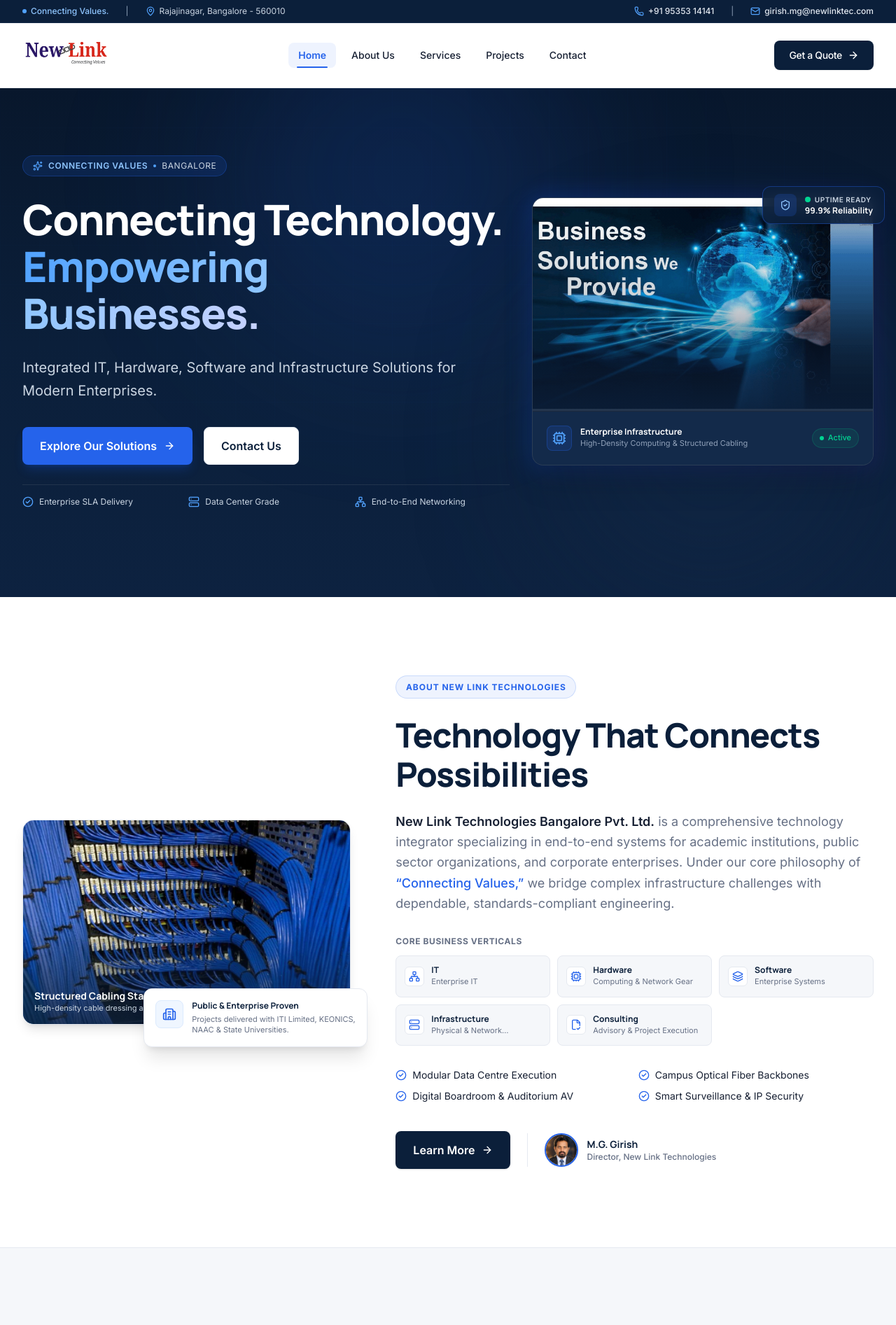
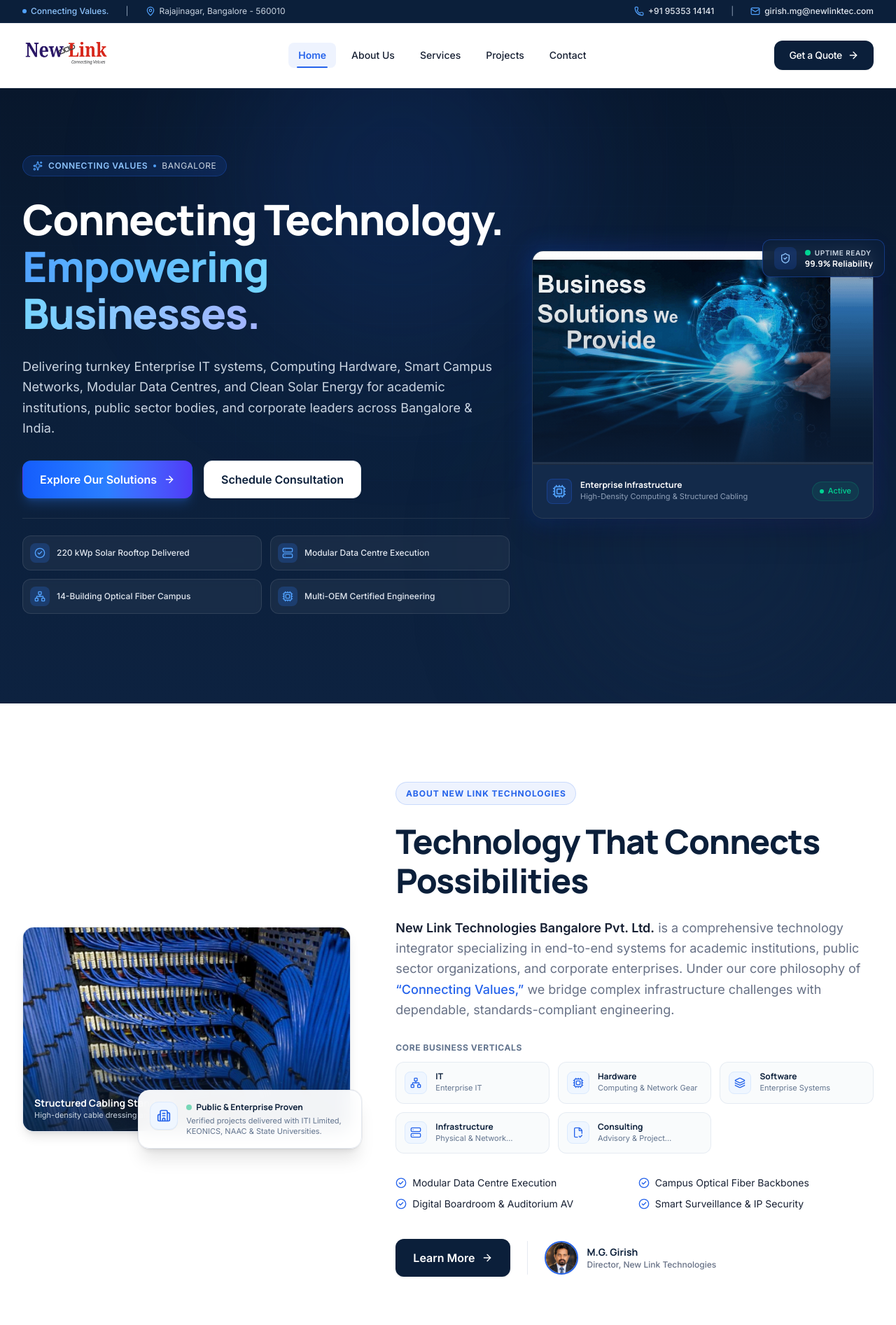
Before and after one commit to ragul-genz/bengalore.pvt, a Next.js app: page / in a window 1280 px wide. Shown: the top 1893 px of the page at 70% size. Built offline with nearby package versions, Linux system fonts and the light colour scheme.

Commit message:
feat(ui): elevate design system, color harmony, and corporate content across homepage and components

```diff
--- a/src/app/globals.css
+++ b/src/app/globals.css
@@ -242,7 +242,7 @@
   font-weight: 600;
   font-size: 0.9375rem;
   padding: 0.6875rem 1.375rem;
-  border-radius: 0.5rem;
+  border-radius: 0.75rem;
   border: 1px solid transparent;
   transition: all 0.2s cubic-bezier(0.16, 1, 0.3, 1);
   box-shadow: 0 1px 2px rgba(11, 31, 58, 0.08);
@@ -250,8 +250,8 @@
 
 .btn-primary:hover {
   background-color: var(--color-brand-darkNavy);
-  box-shadow: 0 4px 12px rgba(11, 31, 58, 0.15);
-  transform: translateY(-1px);
+  box-shadow: 0 8px 20px rgba(11, 31, 58, 0.18);
+  transform: translateY(-1.5px);
 }
 
 .btn-secondary {
@@ -263,16 +263,16 @@
   font-weight: 600;
   font-size: 0.9375rem;
   padding: 0.6875rem 1.375rem;
-  border-radius: 0.5rem;
+  border-radius: 0.75rem;
   border: 1px solid transparent;
   transition: all 0.2s cubic-bezier(0.16, 1, 0.3, 1);
-  box-shadow: 0 1px 2px rgba(37, 99, 235, 0.15);
+  box-shadow: 0 4px 14px rgba(37, 99, 235, 0.2);
 }
 
 .btn-secondary:hover {
   background-color: var(--color-brand-blueHover);
-  box-shadow: 0 4px 14px rgba(37, 99, 235, 0.25);
-  transform: translateY(-1px);
+  box-shadow: 0 8px 24px rgba(37, 99, 235, 0.35);
+  transform: translateY(-1.5px);
 }
 
 .btn-outline {
@@ -284,7 +284,7 @@
   font-weight: 600;
   font-size: 0.9375rem;
   padding: 0.6875rem 1.375rem;
-  border-radius: 0.5rem;
+  border-radius: 0.75rem;
   border: 1px solid rgba(11, 31, 58, 0.2);
   transition: all 0.2s cubic-bezier(0.16, 1, 0.3, 1);
 }
@@ -300,25 +300,25 @@
 .corporate-card {
   background-color: #FFFFFF;
   border: 1px solid var(--color-brand-border);
-  border-radius: 0.75rem;
+  border-radius: 1rem;
   padding: 1.75rem;
-  box-shadow: 0 1px 3px 0 rgba(11, 31, 58, 0.03), 0 1px 2px -1px rgba(11, 31, 58, 0.03);
+  box-shadow: 0 2px 8px 0 rgba(11, 31, 58, 0.04);
   transition: all 0.25s cubic-bezier(0.16, 1, 0.3, 1);
 }
 
 .corporate-card:hover {
-  border-color: rgba(37, 99, 235, 0.35);
-  box-shadow: 0 12px 28px -6px rgba(11, 31, 58, 0.08), 0 6px 12px -4px rgba(11, 31, 58, 0.03);
-  transform: translateY(-2px);
+  border-color: rgba(37, 99, 235, 0.4);
+  box-shadow: 0 16px 36px -8px rgba(11, 31, 58, 0.1), 0 4px 12px -2px rgba(37, 99, 235, 0.06);
+  transform: translateY(-3px);
 }
 
 .corporate-card-navy {
   background-color: var(--color-brand-navy);
-  border: 1px solid var(--color-brand-darkNavy);
-  border-radius: 0.75rem;
+  border: 1px solid rgba(59, 130, 246, 0.25);
+  border-radius: 1rem;
   padding: 1.75rem;
   color: #FFFFFF;
-  box-shadow: 0 4px 20px rgba(0, 0, 0, 0.2);
+  box-shadow: 0 10px 30px rgba(0, 0, 0, 0.25);
   transition: all 0.25s cubic-bezier(0.16, 1, 0.3, 1);
 }
 
--- a/src/components/common/Button.tsx
+++ b/src/components/common/Button.tsx
@@ -37,19 +37,19 @@ export const Button = React.forwardRef<
     ref
   ) => {
     const baseStyles =
-      "inline-flex items-center justify-center font-medium transition-all duration-200 select-none rounded-lg focus-visible:outline-none focus-visible:ring-2 focus-visible:ring-brand-blue focus-visible:ring-offset-2 disabled:opacity-50 disabled:pointer-events-none active:scale-[0.99]";
+      "inline-flex items-center justify-center font-medium transition-all duration-200 select-none rounded-xl focus-visible:outline-none focus-visible:ring-2 focus-visible:ring-brand-blue focus-visible:ring-offset-2 disabled:opacity-50 disabled:pointer-events-none hover:scale-[1.01] active:scale-[0.98]";
 
     const variantStyles = {
       primary:
-        "bg-brand-navy text-white hover:bg-brand-darkNavy shadow-xs hover:shadow-sm border border-transparent",
+        "bg-brand-navy text-white hover:bg-brand-darkNavy shadow-xs hover:shadow-md border border-transparent",
       secondary:
-        "bg-brand-blue text-white hover:bg-brand-blueHover shadow-xs hover:shadow-sm border border-transparent",
+        "bg-brand-blue text-white hover:bg-brand-blueHover shadow-md shadow-blue-600/20 hover:shadow-lg hover:shadow-blue-600/30 border border-transparent",
       outline:
-        "border border-brand-navy/20 text-brand-navy bg-transparent hover:bg-brand-navy/5 hover:border-brand-navy/40",
+        "border border-slate-300 text-brand-navy bg-white hover:bg-slate-50 hover:border-brand-blue/50 shadow-2xs",
       ghost:
-        "text-brand-navy bg-transparent hover:bg-brand-navy/5 border border-transparent",
+        "text-brand-navy bg-transparent hover:bg-slate-100/80 border border-transparent",
       white:
-        "bg-white text-brand-navy hover:bg-zinc-50 border border-slate-200 shadow-xs hover:shadow-sm",
+        "bg-white text-brand-navy hover:bg-slate-50 border border-slate-200 shadow-sm hover:shadow-md",
     };
 
     const sizeStyles = {
--- a/src/components/home/AboutPreview.tsx
+++ b/src/components/home/AboutPreview.tsx
@@ -84,17 +84,20 @@ export function AboutPreview() {
               </div>
 
               {/* Floating Verified Capability Card */}
-              <div className="mt-4 sm:mt-0 sm:absolute sm:-bottom-8 sm:-right-6 bg-white rounded-xl border border-brand-border p-4 shadow-xl max-w-xs">
+              <div className="mt-4 sm:mt-0 sm:absolute sm:-bottom-6 sm:-right-4 bg-white/95 backdrop-blur-md rounded-2xl border border-brand-border p-4 shadow-xl max-w-xs ring-1 ring-slate-900/5">
                 <div className="flex items-start gap-3">
-                  <div className="w-10 h-10 rounded-lg bg-blue-50 border border-blue-100 flex items-center justify-center text-brand-blue shrink-0">
+                  <div className="w-10 h-10 rounded-xl bg-blue-50 border border-blue-100 flex items-center justify-center text-brand-blue shrink-0 shadow-2xs">
                     <Building2 className="w-5 h-5" />
                   </div>
                   <div className="space-y-1">
-                    <p className="text-xs font-bold text-brand-navy font-heading">
-                      Public & Enterprise Proven
-                    </p>
-                    <p className="text-[11px] text-brand-secondary leading-snug">
-                      Projects delivered with ITI Limited, KEONICS, NAAC & State Universities.
+                    <div className="flex items-center gap-1.5">
+                      <span className="w-2 h-2 rounded-full bg-emerald-500 animate-pulse" />
+                      <p className="text-xs font-bold text-brand-navy font-heading">
+                        Public & Enterprise Proven
+                      </p>
+                    </div>
+                    <p className="text-[11px] text-slate-500 leading-snug">
+                      Verified projects delivered with ITI Limited, KEONICS, NAAC & State Universities.
                     </p>
                   </div>
                 </div>
@@ -142,25 +145,25 @@ export function AboutPreview() {
 
             {/* 5 Core Business Categories */}
             <motion.div variants={itemVariants} className="space-y-3 pt-2">
-              <p className="text-xs font-bold uppercase tracking-wider text-brand-secondary">
+              <p className="text-xs font-bold uppercase tracking-wider text-slate-500">
                 Core Business Verticals
               </p>
-              <div className="grid grid-cols-1 sm:grid-cols-2 md:grid-cols-3 gap-2.5">
+              <div className="grid grid-cols-1 sm:grid-cols-2 md:grid-cols-3 gap-3">
                 {COMPANY_DETAILS.categories.map((cat) => (
                   <div
                     key={cat.title}
-                    className="flex items-center gap-2.5 p-3 rounded-lg border border-brand-border bg-brand-lightBg hover:border-brand-blue/40 transition-colors"
+                    className="flex items-center gap-3 p-3 rounded-xl border border-slate-200/80 bg-slate-50/80 hover:bg-white hover:border-blue-500/40 hover:shadow-md transition-all duration-200 group"
                   >
-                    <div className="w-7 h-7 rounded-md bg-white border border-brand-border flex items-center justify-center shrink-0">
-                      {categoryIcons[cat.title] || (
-                        <CheckCircle2 className="w-4 h-4 text-brand-blue" />
-                      )}
+                    <div className="w-8 h-8 rounded-lg bg-blue-50 border border-blue-100 flex items-center justify-center shrink-0 transition-colors group-hover:bg-blue-600">
+                      <span className="text-brand-blue group-hover:text-white transition-colors">
+                        {categoryIcons[cat.title] || <CheckCircle2 className="w-4 h-4" />}
+                      </span>
                     </div>
                     <div>
-                      <p className="text-xs font-bold text-brand-navy font-heading">
+                      <p className="text-xs font-bold text-brand-navy font-heading group-hover:text-brand-blue transition-colors">
                         {cat.title}
                       </p>
-                      <p className="text-[11px] text-brand-secondary line-clamp-1">
+                      <p className="text-[11px] text-slate-500 line-clamp-1">
                         {cat.tag}
                       </p>
                     </div>
--- a/src/components/home/CtaSection.tsx
+++ b/src/components/home/CtaSection.tsx
@@ -26,8 +26,9 @@ export function CtaSection() {
           </h2>
 
           <p className="text-base sm:text-lg text-slate-300 leading-relaxed font-normal max-w-2xl mx-auto">
-            Looking for reliable IT and infrastructure solutions? Connect with our team to
-            discuss your requirements.
+            From turnkey modular data centres to campus optical fiber backbones, boardroom AV systems,
+            and enterprise hardware procurement — our engineering team in Rajajinagar, Bangalore is ready
+            to assess your infrastructure requirements.
           </p>
 
           {/* Action Buttons */}
@@ -36,8 +37,8 @@ export function CtaSection() {
               variant="secondary"
               size="lg"
               href="/contact"
-              rightIcon={<ArrowRight className="w-4 h-4" />}
-              className="w-full sm:w-auto font-semibold shadow-xl shadow-blue-600/25"
+              rightIcon={<ArrowRight className="w-4 h-4 transition-transform group-hover:translate-x-1" />}
+              className="w-full sm:w-auto font-semibold bg-linear-to-r from-blue-600 via-blue-500 to-indigo-600 hover:from-blue-500 hover:to-indigo-500 text-white shadow-xl shadow-blue-600/30 rounded-xl"
             >
               Get in Touch
             </Button>
@@ -47,7 +48,7 @@ export function CtaSection() {
               size="lg"
               href={`tel:${COMPANY_DETAILS.contact.phone}`}
               leftIcon={<Phone className="w-4 h-4 text-brand-navy" />}
-              className="w-full sm:w-auto font-semibold"
+              className="w-full sm:w-auto font-semibold rounded-xl shadow-sm hover:shadow-md"
             >
               Call Our Team
             </Button>
--- a/src/components/home/Hero.tsx
+++ b/src/components/home/Hero.tsx
@@ -89,10 +89,10 @@ export function Hero() {
             {/* Main Heading */}
             <motion.h1
               variants={itemVariants}
-              className="font-heading text-3xl sm:text-4xl md:text-5xl lg:text-6xl font-extrabold tracking-tight text-white leading-[1.12]"
+              className="font-heading text-3xl sm:text-4xl md:text-5xl lg:text-6xl font-extrabold tracking-tight leading-[1.12]"
             >
-              <span className="text-white">Connecting Technology.</span>{" "}
-              <span className="text-transparent bg-clip-text bg-linear-to-r from-blue-400 via-blue-300 to-indigo-200">
+              <span className="text-white block sm:inline">Connecting Technology.</span>{" "}
+              <span className="text-transparent bg-clip-text bg-linear-to-r from-blue-400 via-sky-300 to-indigo-300">
                 Empowering Businesses.
               </span>
             </motion.h1>
@@ -100,22 +100,24 @@ export function Hero() {
             {/* Description */}
             <motion.p
               variants={itemVariants}
-              className="text-base sm:text-lg md:text-xl text-slate-300 max-w-2xl font-normal leading-relaxed"
+              className="text-base sm:text-lg text-slate-300 max-w-2xl font-normal leading-relaxed"
             >
-              Integrated IT, Hardware, Software and Infrastructure Solutions for Modern Enterprises.
+              Delivering turnkey Enterprise IT systems, Computing Hardware, Smart Campus Networks,
+              Modular Data Centres, and Clean Solar Energy for academic institutions, public sector bodies,
+              and corporate leaders across Bangalore & India.
             </motion.p>
 
             {/* CTA Buttons */}
             <motion.div
               variants={itemVariants}
-              className="flex flex-col sm:flex-row items-stretch sm:items-center gap-4 pt-2"
+              className="flex flex-col sm:flex-row items-stretch sm:items-center gap-4 pt-1"
             >
               <Button
                 variant="secondary"
                 size="lg"
                 href="/services"
-                rightIcon={<ArrowRight className="w-4 h-4" />}
-                className="shadow-lg shadow-blue-600/20 font-semibold"
+                rightIcon={<ArrowRight className="w-4 h-4 transition-transform group-hover:translate-x-1" />}
+                className="bg-linear-to-r from-blue-600 via-blue-500 to-indigo-600 hover:from-blue-500 hover:to-indigo-500 text-white shadow-lg shadow-blue-500/25 hover:shadow-blue-500/40 rounded-xl font-semibold transition-all duration-200"
               >
                 Explore Our Solutions
               </Button>
@@ -124,28 +126,40 @@ export function Hero() {
                 variant="white"
                 size="lg"
                 href="/contact"
-                className="font-semibold"
+                className="rounded-xl font-semibold shadow-sm hover:shadow-md transition-all duration-200"
               >
-                Contact Us
+                Schedule Consultation
               </Button>
             </motion.div>
 
             {/* Enterprise Highlights / Trust Pillars */}
             <motion.div
               variants={itemVariants}
-              className="pt-4 border-t border-slate-700/60 grid grid-cols-2 sm:grid-cols-3 gap-4 text-xs text-slate-300"
+              className="pt-6 border-t border-slate-700/60 grid grid-cols-1 sm:grid-cols-2 gap-3 text-xs text-slate-300"
             >
-              <div className="flex items-center gap-2">
-                <CheckCircle2 className="w-4 h-4 text-blue-400 shrink-0" />
-                <span>Enterprise SLA Delivery</span>
+              <div className="flex items-center gap-2.5 p-2.5 rounded-xl bg-white/5 border border-white/10 backdrop-blur-xs">
+                <div className="w-7 h-7 rounded-lg bg-blue-500/20 text-blue-400 flex items-center justify-center shrink-0">
+                  <CheckCircle2 className="w-4 h-4" />
+                </div>
+                <span className="font-medium text-slate-200">220 kWp Solar Rooftop Delivered</span>
               </div>
-              <div className="flex items-center gap-2">
-                <Server className="w-4 h-4 text-blue-400 shrink-0" />
-                <span>Data Center Grade</span>
+              <div className="flex items-center gap-2.5 p-2.5 rounded-xl bg-white/5 border border-white/10 backdrop-blur-xs">
+                <div className="w-7 h-7 rounded-lg bg-blue-500/20 text-blue-400 flex items-center justify-center shrink-0">
+                  <Server className="w-4 h-4" />
+                </div>
+                <span className="font-medium text-slate-200">Modular Data Centre Execution</span>
               </div>
-              <div className="flex items-center gap-2 col-span-2 sm:col-span-1">
-                <Network className="w-4 h-4 text-blue-400 shrink-0" />
-                <span>End-to-End Networking</span>
+              <div className="flex items-center gap-2.5 p-2.5 rounded-xl bg-white/5 border border-white/10 backdrop-blur-xs">
+                <div className="w-7 h-7 rounded-lg bg-blue-500/20 text-blue-400 flex items-center justify-center shrink-0">
+                  <Network className="w-4 h-4" />
+                </div>
+                <span className="font-medium text-slate-200">14-Building Optical Fiber Campus</span>
+              </div>
+              <div className="flex items-center gap-2.5 p-2.5 rounded-xl bg-white/5 border border-white/10 backdrop-blur-xs">
+                <div className="w-7 h-7 rounded-lg bg-blue-500/20 text-blue-400 flex items-center justify-center shrink-0">
+                  <Cpu className="w-4 h-4" />
+                </div>
+                <span className="font-medium text-slate-200">Multi-OEM Certified Engineering</span>
               </div>
             </motion.div>
           </motion.div>
--- a/src/components/home/ProjectsPreview.tsx
+++ b/src/components/home/ProjectsPreview.tsx
@@ -56,7 +56,7 @@ export function ProjectsPreview() {
           {PROJECTS_DATA.slice(0, 3).map((project: ProjectItem) => (
             <div
               key={project.id}
-              className="group flex flex-col justify-between rounded-2xl border border-brand-border bg-white shadow-xs hover:border-brand-blue/40 hover:shadow-xl transition-all duration-300 overflow-hidden"
+              className="group flex flex-col justify-between rounded-2xl border border-brand-border bg-white shadow-2xs hover:border-blue-500/50 hover:shadow-2xl hover:shadow-blue-500/10 transition-all duration-300 overflow-hidden"
             >
               <div>
                 {/* Project Image with Lightbox Button */}
@@ -72,7 +72,7 @@ export function ProjectsPreview() {
 
                   {/* Category Pill */}
                   <div className="absolute top-3 left-3">
-                    <span className="px-3 py-1 rounded-full text-[11px] font-semibold tracking-wide bg-brand-navy/90 text-white backdrop-blur-xs">
+                    <span className="px-3 py-1 rounded-full text-[11px] font-semibold tracking-wide bg-brand-navy/90 text-white backdrop-blur-md border border-white/20">
                       {project.category}
                     </span>
                   </div>
@@ -87,7 +87,7 @@ export function ProjectsPreview() {
                         `Client: ${project.client}`
                       )
                     }
-                    className="absolute bottom-3 right-3 w-9 h-9 rounded-lg bg-white/90 backdrop-blur-xs hover:bg-white text-brand-navy flex items-center justify-center shadow-md transition-transform group-hover:scale-110 focus-visible:outline-none"
+                    className="absolute bottom-3 right-3 w-9 h-9 rounded-xl bg-white/95 backdrop-blur-md hover:bg-white text-brand-navy flex items-center justify-center shadow-lg transition-transform group-hover:scale-110 focus-visible:outline-none"
                     title="Expand photograph"
                     aria-label={`Expand ${project.title} photograph`}
                   >
```
Also changed, not shown: src/components/home/Services.tsx (+9 -9 lines), src/components/home/WhyChooseUs.tsx (+11 -10 lines).
